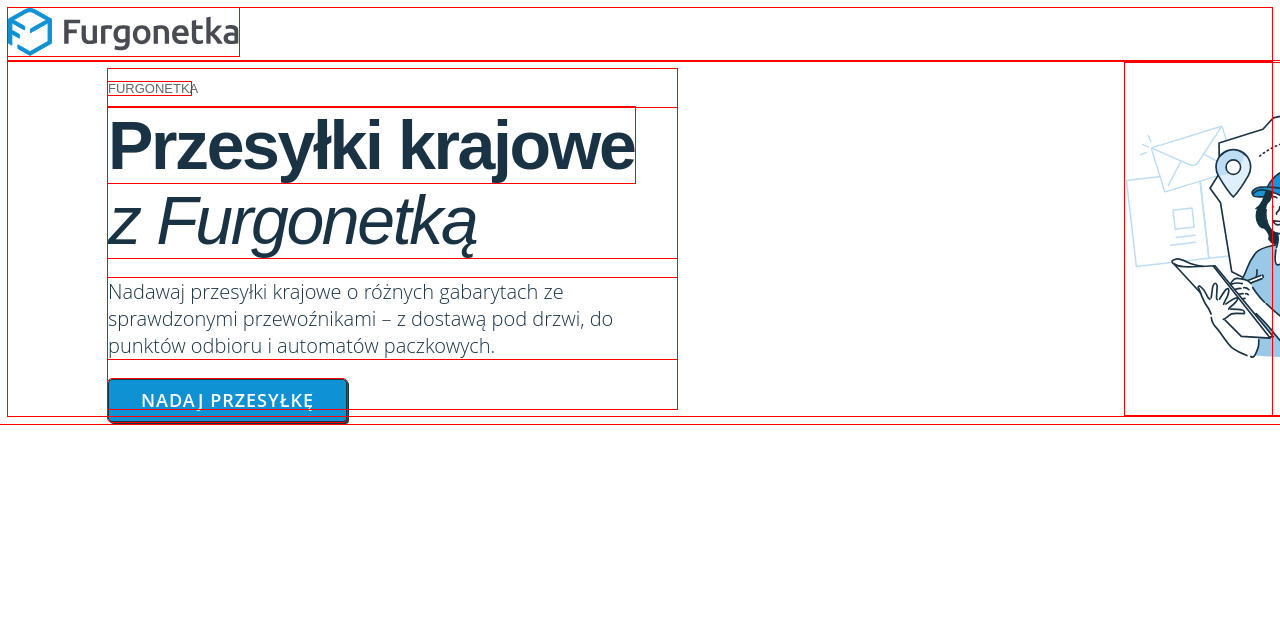
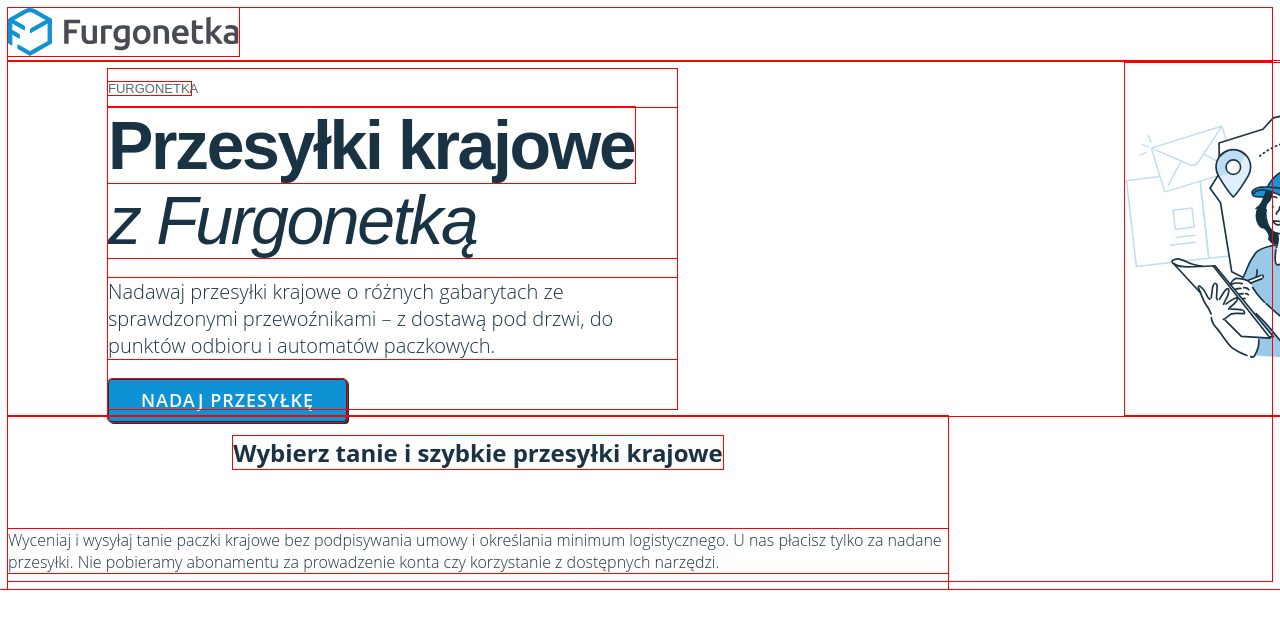
Before and after one commit to fufako/furgonetka-rekrutacja, a React (Create React App) app: page / in a window 1280 px wide. Shown: the top 628 px of the page. Built offline with nearby package versions, Linux system fonts and the light colour scheme; a web font is replaced by a local one.

Commit message:
Update Promotion component

```diff
--- a/src/App.css
+++ b/src/App.css
@@ -120,3 +120,18 @@
   width: 423px;
   height: 352px;
 }
+.promotion {
+  display: flex;
+  flex-direction: column;
+  align-items: center;
+  padding: 0px;
+  width: 940px;
+  height: 165px;
+}
+.promotion__container {
+  display: flex;
+  flex-direction: column;
+  align-items: center;
+  padding: 0px;
+  gap: 24px;
+}
--- a/src/App.js
+++ b/src/App.js
@@ -1,10 +1,11 @@
 import "./App.css"
 import Menu from "./components/Menu"
 import Header from "./components/Header"
+import Promotion from "./components/Promotion"
 const App = () => {
   return (
     <>
-      <Menu /> <Header />
+      <Menu /> <Header /> <Promotion />
     </>
   )
 }
--- a/src/App.less
+++ b/src/App.less
@@ -85,3 +85,19 @@
     height: 352px;
   }
 }
+
+.promotion {
+  display: flex;
+  flex-direction: column;
+  align-items: center;
+  padding: 0px;
+  width: 940px;
+  height: 165px;
+  &__container {
+    display: flex;
+    flex-direction: column;
+    align-items: center;
+    padding: 0px;
+    gap: 24px;
+  }
+}
--- a/src/components/Promotion.js
+++ b/src/components/Promotion.js
@@ -1,5 +1,19 @@
 const Promotion = () => {
-  return
+  return (
+    <div className="promotion">
+      <div className="promotion__container">
+        <h2 className="promotion__title">
+          Wybierz tanie i szybkie przesyłki krajowe
+        </h2>
+        <p className="promotion__description">
+          Wyceniaj i wysyłaj tanie paczki krajowe bez podpisywania umowy i
+          określania minimum logistycznego. U nas płacisz tylko za nadane
+          przesyłki. Nie pobieramy abonamentu za prowadzenie konta czy
+          korzystanie z dostępnych narzędzi.
+        </p>
+      </div>
+    </div>
+  )
 }
 
 export default Promotion
```
